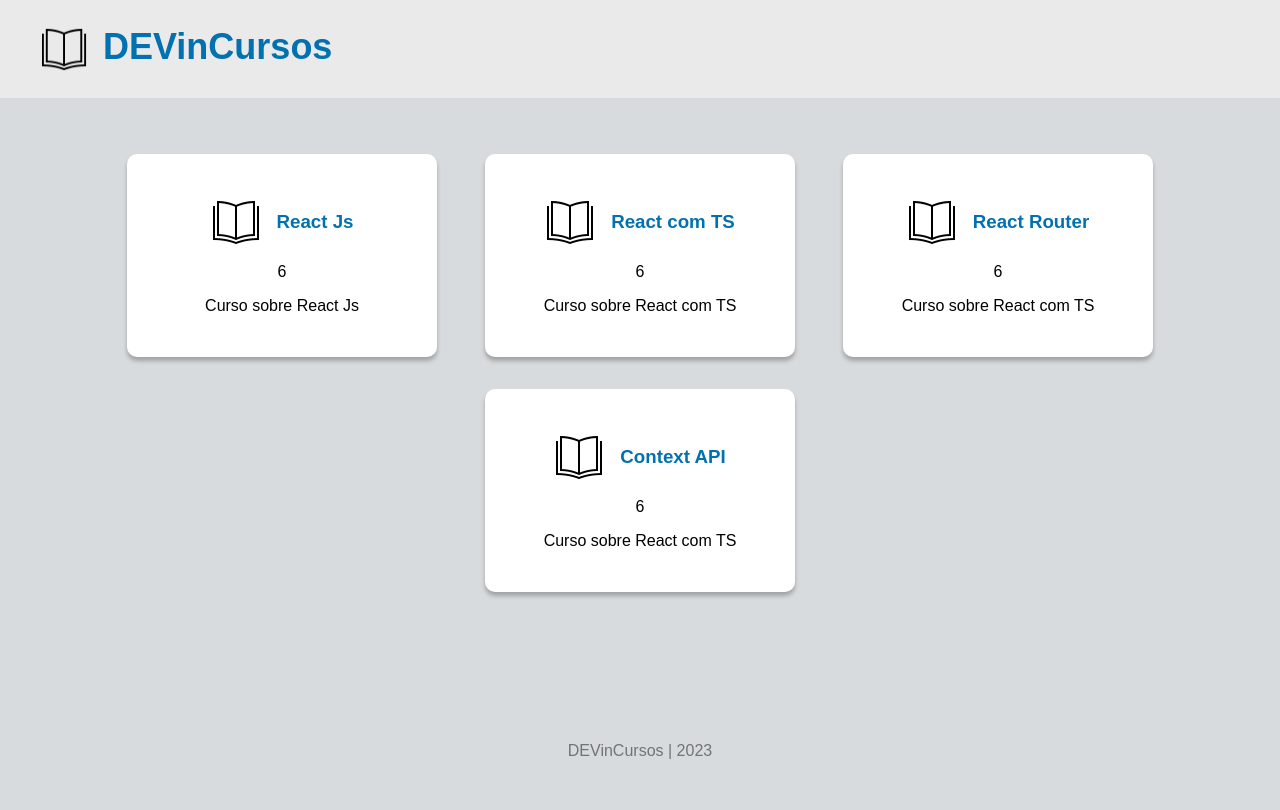
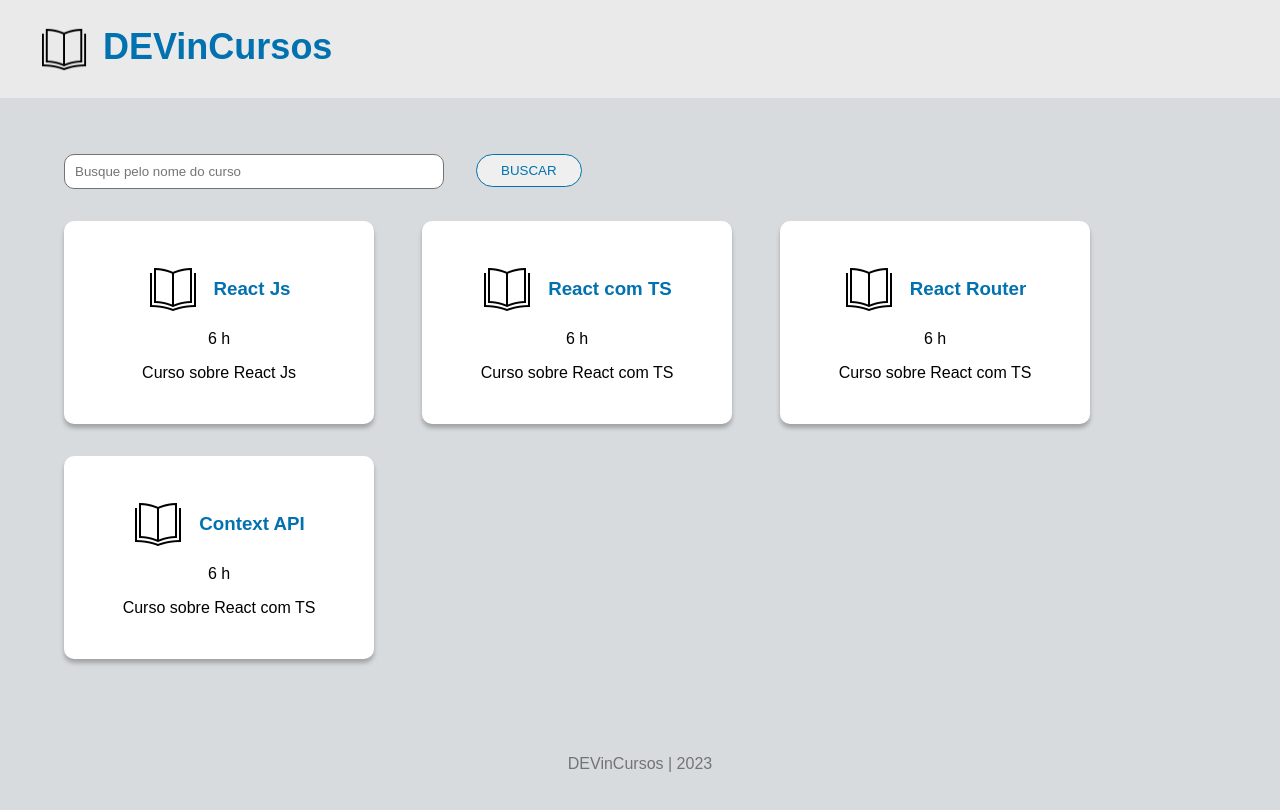
Before and after one commit to DevThiagoSantana/Exercicio-semana-07, a React (Vite) app: page / in a window 1280 px wide. Shown: the top 810 px of the page. Built offline with nearby package versions, Linux system fonts and the light colour scheme.

Commit message:
commit Exercicio 06

```diff
--- a/src/components/CourseCard.css
+++ b/src/components/CourseCard.css
@@ -15,5 +15,5 @@
   display: flex;
   align-items: center;
   gap: 16px;
-  color: #0171af; /* primary */
+  color: #0171af;
 }
--- a/src/components/CourseCard.jsx
+++ b/src/components/CourseCard.jsx
@@ -8,7 +8,7 @@
         {imageUrl && <img src={imageUrl} alt={`Imagem curso ${name}`} />}
         <h3>{name}</h3>
       </div>
-      <p>{duration}</p>
+      <p>{duration} h</p>
       <p>{description}</p>
     </div>
   );
--- /dev/null
+++ b/src/components/CourseFilter.css
@@ -0,0 +1,21 @@
+.courseFilterContainer {
+  display: flex;
+  gap: 32px;
+}
+
+.courseFilterContainer input {
+  width: 358px;
+  height: 33px;
+  padding: 0 10px;
+  border: 1px solid #727375;
+  border-radius: 10px;
+}
+
+.courseFilterContainer button {
+  height: 33px;
+  padding: 0 24px;
+  border: 1px solid #0171af;
+  border-radius: 33px;
+  text-transform: uppercase;
+  color: #0171af;
+}
--- /dev/null
+++ b/src/components/CourseFilter.jsx
@@ -0,0 +1,12 @@
+import "./CourseFilter.css";
+
+function CourseFilter() {
+  return (
+    <div className="courseFilterContainer">
+      <input type="text" placeholder="Busque pelo nome do curso" />
+      <button>Buscar</button>
+    </div>
+  );
+}
+
+export default CourseFilter;
--- a/src/components/CourseList.css
+++ b/src/components/CourseList.css
@@ -1,7 +1,6 @@
 .courseListContainer {
   list-style: none;
   display: flex;
-  justify-content: center;
   flex-wrap: wrap;
   gap: 32px 48px;
 }
--- /dev/null
+++ b/src/pages/HomePage.css
@@ -0,0 +1,5 @@
+.homePageContainer {
+  display: flex;
+  flex-direction: column;
+  gap: 32px;
+}
--- a/src/pages/HomePage.jsx
+++ b/src/pages/HomePage.jsx
@@ -1,4 +1,6 @@
 import CourseList from "../components/CourseList";
+import CourseFilter from "../components/CourseFilter";
+import "./homePage.css"
 
 const listaDeCursos = [
   {
@@ -36,7 +38,8 @@
 ];
 function HomePage() {
   return (
-    <div className="homePage">
+    <div className="homePageContainer">
+      <CourseFilter />
        <CourseList list={listaDeCursos} />
     </div>
   );
```
